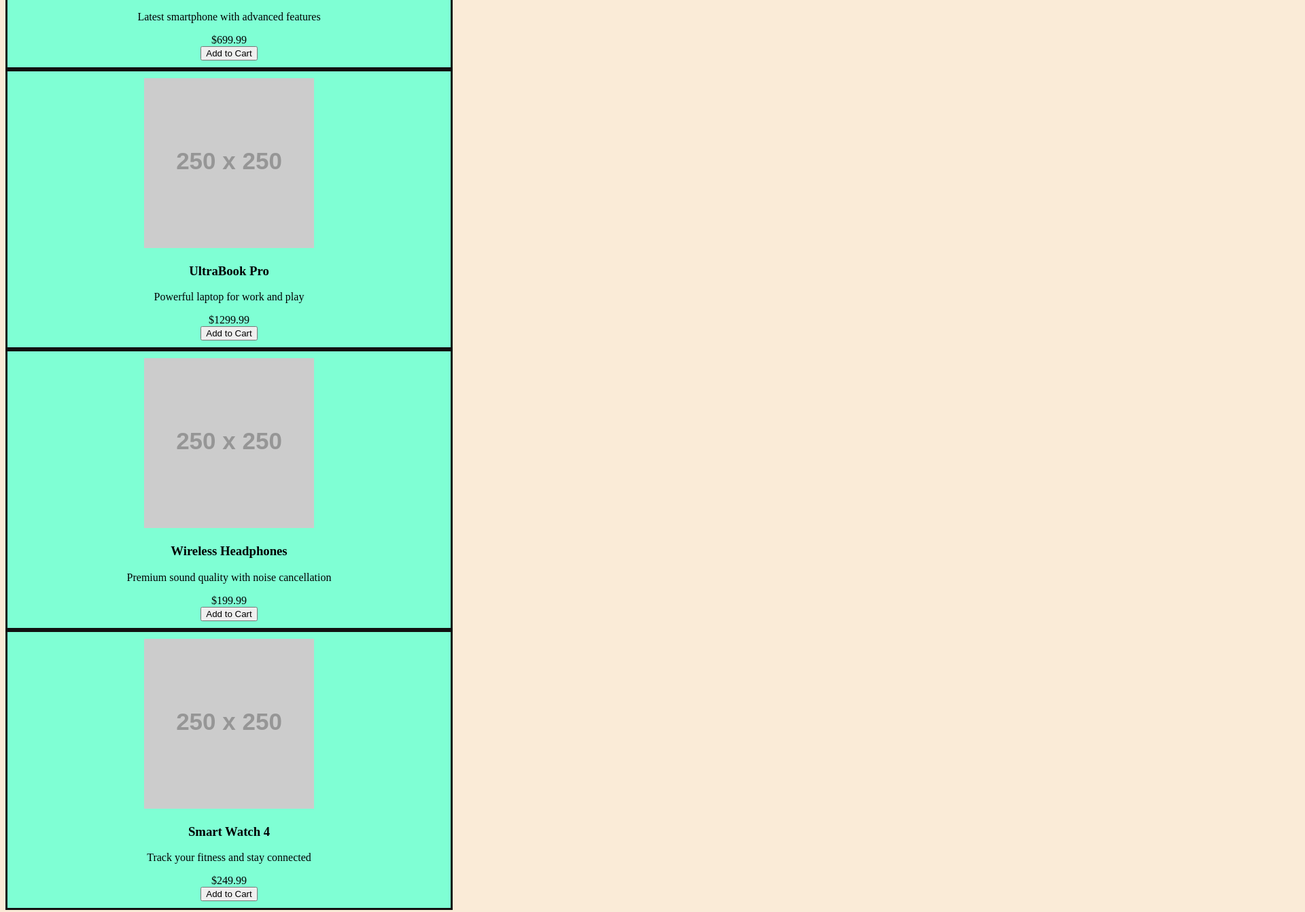
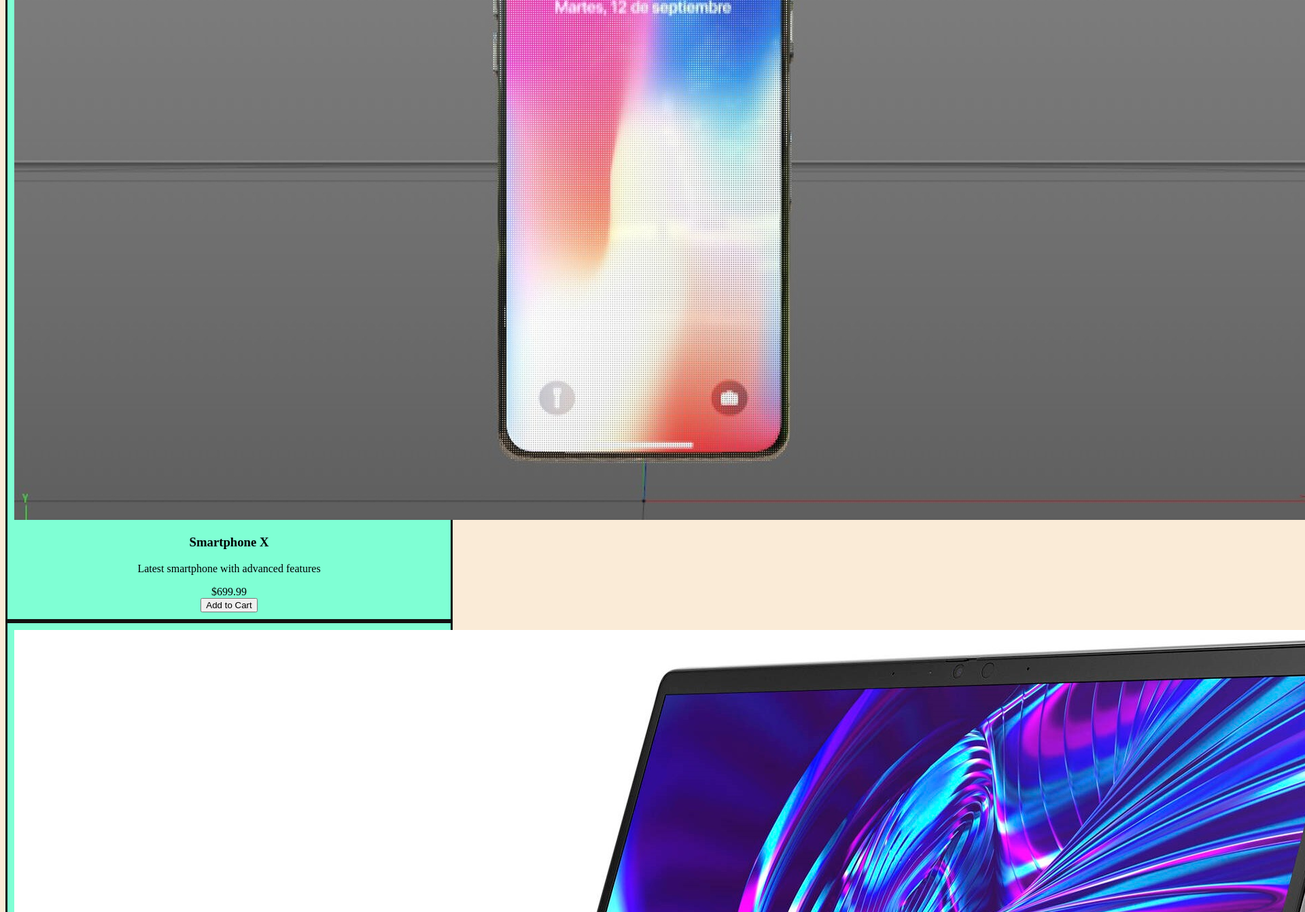
Before and after one commit to DylanSaligan/Simple_Ecommerce_Saligan, a plain HTML site: page index.html in a window 1280 px wide. Shown: the part 645-1987 px from the top of the page at 68% size, 1920 px wide, since content can reach past the window. Drawn offline with Linux system fonts and the light colour scheme; placeholder pictures from the web are drawn by us; files whose address does not match are found by name.

Commit message:
Added images to the products

```diff
--- a/index.html
+++ b/index.html
@@ -31,7 +31,7 @@
         <div class="product-grid">
           <div class="product-card">
             <img
-              src="https://via.placeholder.com/250"
+              src="C:\Users\SB205\Desktop\Midterm_Saligan\Simple_Ecommerce\SmartPhone.jpg"
               alt="Smartphone"
               class="product-image"
             />
@@ -45,7 +45,7 @@
 
           <div class="product-card">
             <img
-              src="https://via.placeholder.com/250"
+              src="C:\Users\SB205\Desktop\Midterm_Saligan\Simple_Ecommerce\Laptop.jpg"
               alt="Laptop"
               class="product-image"
             />
@@ -57,8 +57,7 @@
 
           <div class="product-card">
             <img
-              src="https://via.placeholder.com/250"
-              alt="Headphones"
+              src="C:\Users\SB205\Desktop\Midterm_Saligan\Simple_Ecommerce\Headphone.jpg"
               class="product-image"
             />
             <h3 class="product-name">Wireless Headphones</h3>
@@ -71,7 +70,7 @@
 
           <div class="product-card">
             <img
-              src="https://via.placeholder.com/250"
+              src="C:\Users\SB205\Desktop\Midterm_Saligan\Simple_Ecommerce\SmartWatch.jpg"
               alt="Smartwatch"
               class="product-image"
             />
--- a/style.css
+++ b/style.css
@@ -37,4 +37,4 @@ ul {
     border-style: solid;
     background-color: aquamarine;
     text-align: center;
-  }
+}
```
